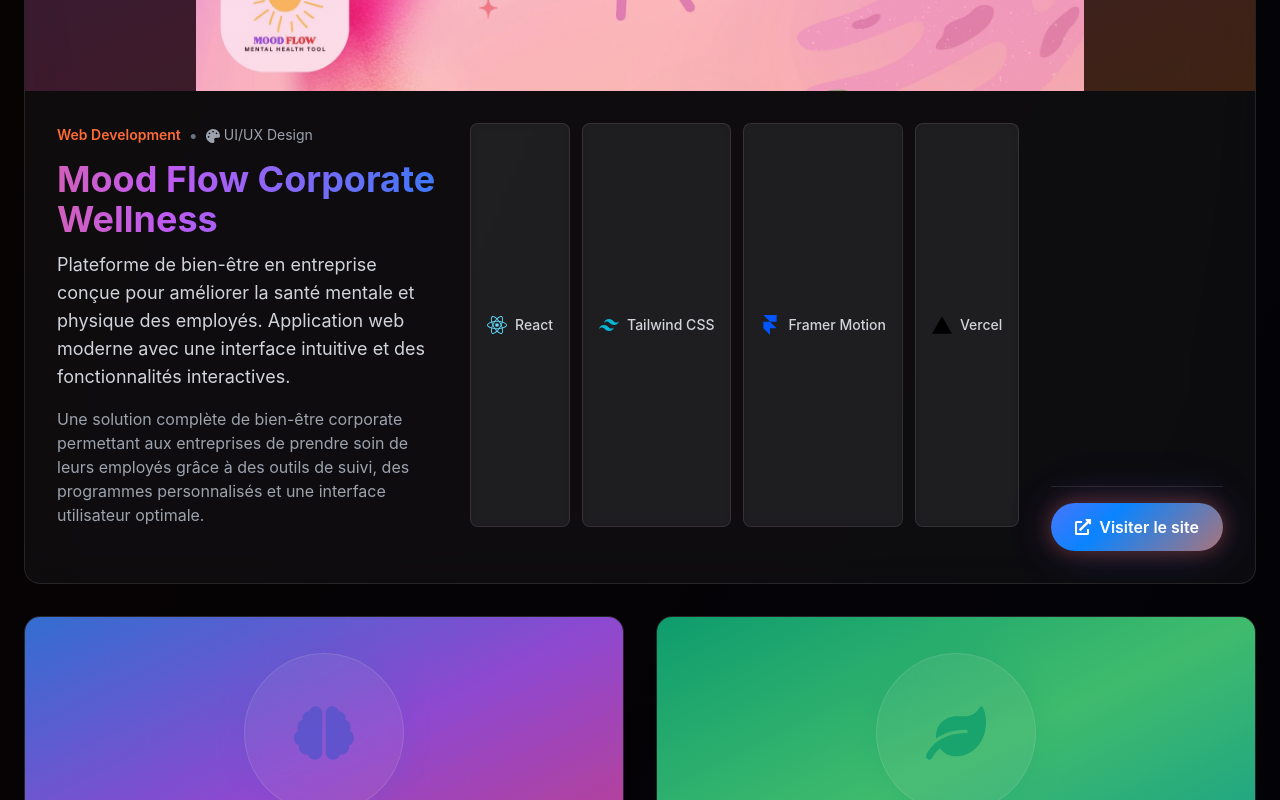
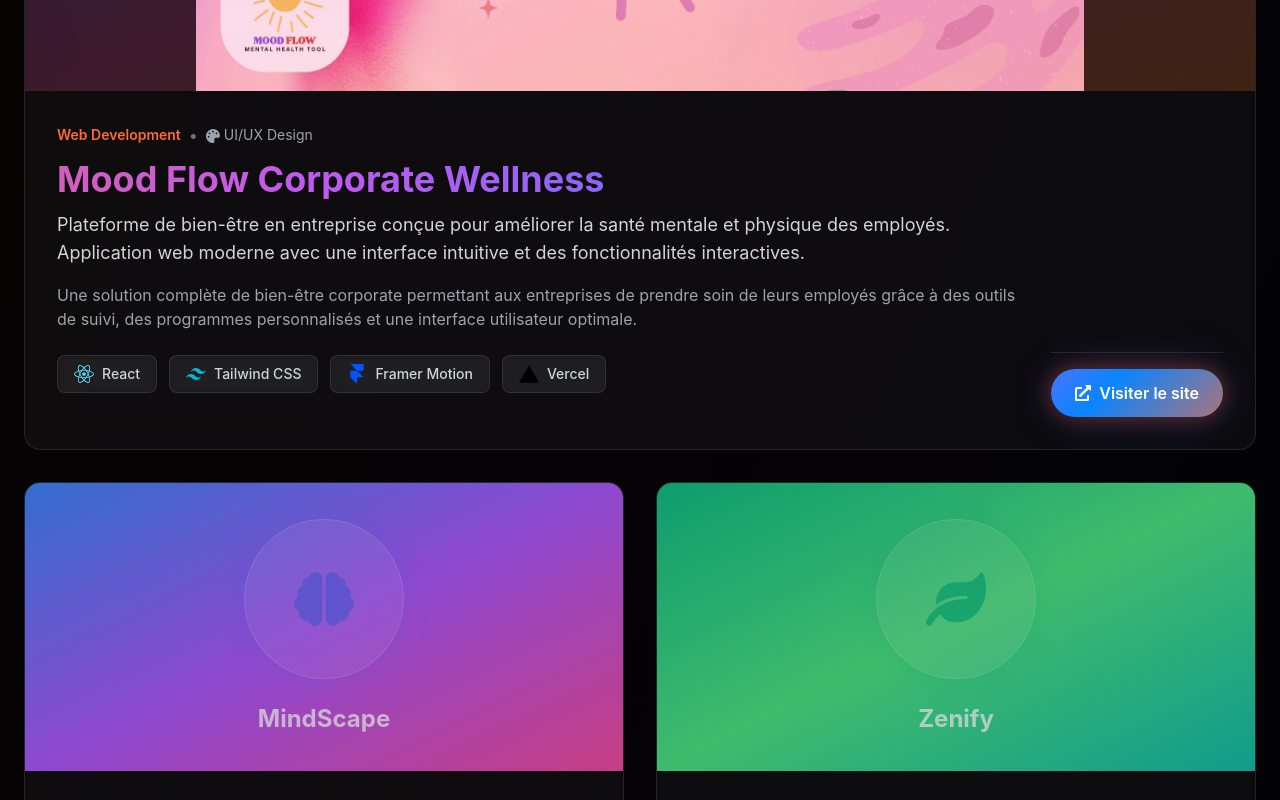
Before and after one commit to meardagoat/Portfolio, a React (Vite) app: page / in a window 1280 px wide. Shown: the part 5140-5940 px from the top of the page. Built offline with nearby package versions, Linux system fonts and the light colour scheme.

Commit message:
fix: correction structure grille Projects

```diff
--- a/src/components/Projects.jsx
+++ b/src/components/Projects.jsx
@@ -218,10 +218,9 @@
                         {project.longDescription}
                       </p>
                     )}
-                  </div>
 
-                  {/* Technologies */}
-                  <div className={`flex flex-wrap gap-2 lg:gap-3 ${project.featured ? 'lg:mb-6' : 'mb-4 lg:mb-6'}`}>
+                    {/* Technologies */}
+                    <div className={`flex flex-wrap gap-2 lg:gap-3 ${project.featured ? 'mb-6' : 'mb-4 lg:mb-6'}`}>
                     {project.technologies.map((tech, techIndex) => (
                       <motion.div
                         key={techIndex}
@@ -238,6 +237,7 @@
                         <span className="text-gray-300 text-xs lg:text-sm font-medium">{tech.name}</span>
                       </motion.div>
                     ))}
+                    </div>
                   </div>
 
                   {/* Action Buttons */}
```
